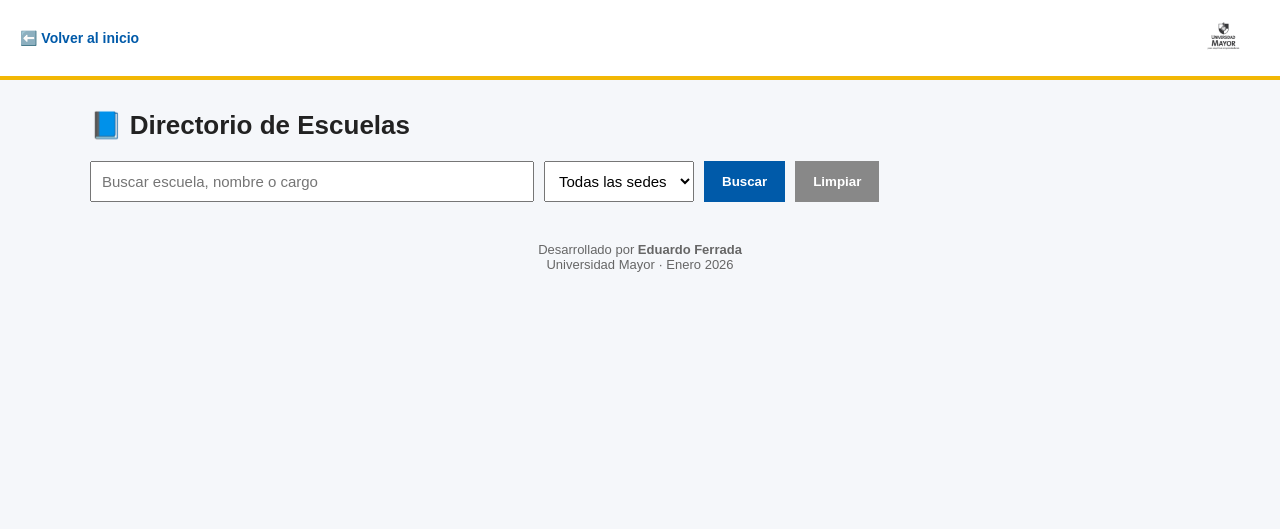
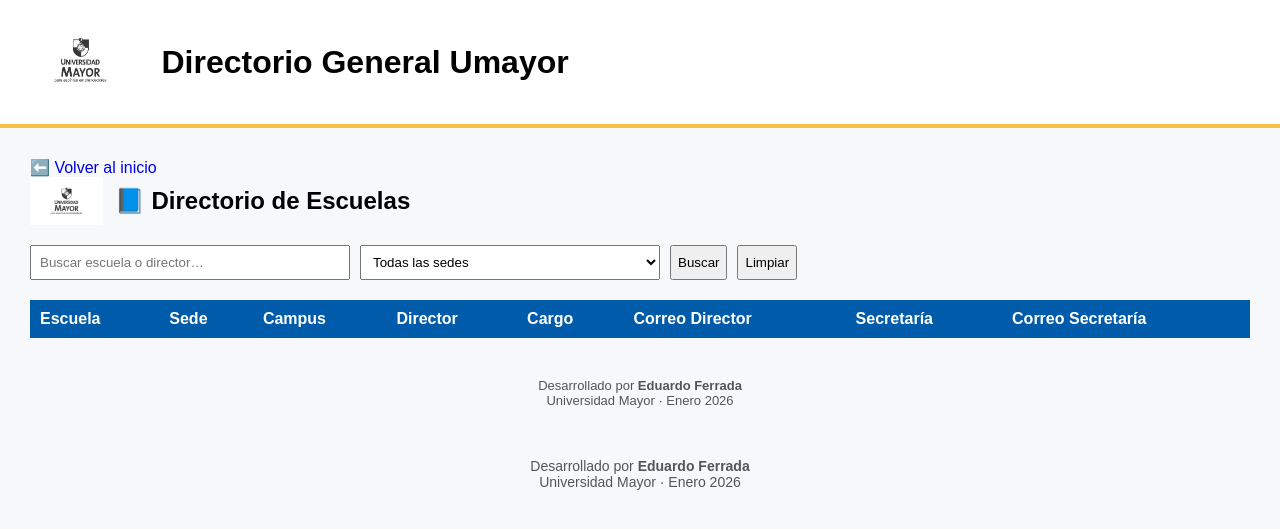
Before and after one commit to EduFerradamonitor/directorio-umayor, a Flask app: page /escuelas in a window 1280 px wide. Shown: the top 529 px of the page. Run offline with Flask 3, Linux system fonts and the light colour scheme; lists and menus that the app fills with data are empty.

Commit message:
Update escuelas.html

```diff
--- a/templates/escuelas.html
+++ b/templates/escuelas.html
@@ -1,210 +1,197 @@
-<!DOCTYPE html>
-<html lang="es">
-<head>
-    <meta charset="UTF-8">
-    <title>Directorio de Escuelas | UM</title>
-    <meta name="viewport" content="width=device-width, initial-scale=1">
+{% extends "base.html" %}
+{% block content %}
 
 <style>
-        body{
-            margin:0;
-            font-family: Arial, Helvetica, sans-serif;
-            background:#f5f7fa;
-            color:#222;
+.page-header {
+    display: flex;
+    align-items: center;
+    gap: 12px;
+    margin-bottom: 20px;
 }
 
-        /* Barra superior */
-        .top{
-            background:#ffffff;
-            padding:12px 20px;
-            display:flex;
-            align-items:center;
-            gap:15px;
-            border-bottom:4px solid #f2b705;
+.page-header img {
+    height: 48px;
 }
 
-        .top a{
-            text-decoration:none;
-            color:#005aa9;
-            font-weight:600;
-            font-size:14px;
+.page-header h2 {
+    margin: 0;
 }
 
-        .logo{
-            margin-left:auto;
+.toolbar {
+    display: flex;
+    gap: 10px;
+    margin-bottom: 20px;
 }
 
-        .logo img{
-            height:48px;
+.toolbar input,
+.toolbar select {
+    padding: 8px;
+    width: 300px;
 }
 
-        /* Contenedor */
-        .container{
-            max-width:1100px;
-            margin:30px auto;
-            padding:0 20px;
+table {
+    width: 100%;
+    border-collapse: collapse;
 }
 
-        h1{
-            font-size:26px;
-            margin-bottom:20px;
+th {
+    background: #005baa;
+    color: white;
+    padding: 10px;
+    text-align: left;
 }
 
-        /* Buscador */
-        .search{
-            display:flex;
-            gap:10px;
-            flex-wrap:wrap;
-            margin-bottom:20px;
+td {
+    padding: 8px;
+    border-bottom: 1px solid #ddd;
 }
 
-        .search input,
-        .search select{
-            padding:10px;
-            font-size:15px;
-            width:60%;
-            max-width:420px;
+.correo a {
+    color: #005baa;
+    text-decoration: underline;
 }
 
-        .search select{
-            width:auto;
+.tooltip {
+    position: relative;
+    cursor: help;
 }
 
-        .search button{
-            padding:10px 18px;
-            background:#005aa9;
-            color:#fff;
-            border:none;
-            cursor:pointer;
-            font-weight:600;
+.tooltip .tooltip-box {
+    visibility: hidden;
+    background: #333;
+    color: #fff;
+    padding: 8px;
+    border-radius: 4px;
+    position: absolute;
+    top: 100%;
+    left: 0;
+    z-index: 10;
+    width: max-content;
+    max-width: 280px;
+    font-size: 13px;
 }
 
-        .search button.secondary{
-            background:#888;
+.tooltip:hover .tooltip-box {
+    visibility: visible;
 }
-
-        /* Tabla */
-        table{
-            width:100%;
-            border-collapse:collapse;
-            background:#fff;
-        }
-
-        th, td{
-            border:1px solid #ddd;
-            padding:10px;
-            vertical-align:top;
-            font-size:14px;
-        }
-
-        th{
-            background:#005aa9;
-            color:#fff;
-            text-align:left;
-        }
-
-        /* Tooltip */
-        .info{
-            cursor:help;
-            color:#005aa9;
-            font-weight:bold;
-        }
-
-        /* Footer */
-        footer{
-            text-align:center;
-            font-size:13px;
-            color:#666;
-            margin:40px 0 20px;
+.footer {
+    margin-top: 40px;
+    text-align: center;
+    font-size: 13px;
+    color: #555;
 }
 </style>
-</head>
 
-<body>
+<a href="/" style="text-decoration:none;">⬅️ Volver al inicio</a>
 
-<!-- Barra superior -->
-<div class="top">
-    <a href="/">⬅️ Volver al inicio</a>
-
-    <div class="logo">
-        <img src="{{ url_for('static', filename='img/logoum.jpg') }}" alt="UM">
-    </div>
+<div class="page-header">
+    <img src="{{ url_for('static', filename='img/logoum.jpg') }}">
+    <h2>📘 Directorio de Escuelas</h2>
 </div>
 
-<div class="container">
-    <h1>📘 Directorio de Escuelas</h1>
-
-    <div class="search">
-        <input id="q" placeholder="Buscar escuela, nombre o cargo"
-               onkeydown="if(event.key==='Enter') buscar();">
-
+<div class="toolbar">
+    <input type="text" id="q" placeholder="Buscar escuela o director…">
     <select id="sede">
         <option value="">Todas las sedes</option>
         <option value="santiago">Santiago</option>
         <option value="temuco">Temuco</option>
     </select>
-
     <button onclick="buscar()">Buscar</button>
-        <button class="secondary" onclick="limpiar()">Limpiar</button>
+    <button onclick="limpiar()">Limpiar</button>
 </div>
 
-    <div id="resultado"></div>
-</div>
-
-<footer>
-    Desarrollado por <strong>Eduardo Ferrada</strong><br>
-    Universidad Mayor · Enero 2026
-</footer>
-
-<script>
-function buscar(){
-    const q = document.getElementById("q").value;
-    const sede = document.getElementById("sede").value;
-    const res = document.getElementById("resultado");
-
-    fetch(`/api/escuelas?q=${encodeURIComponent(q)}&sede=${encodeURIComponent(sede)}`)
-    .then(r => r.json())
-    .then(d => {
-        if(!d.length){
-            res.innerHTML = "<p>Sin resultados.</p>";
-            return;
-        }
-
-        let html = `
 <table>
+    <thead>
         <tr>
+            <th>Escuela</th>
+            <th>Sede</th>
+            <th>Campus</th>
             <th>Director</th>
             <th>Cargo</th>
             <th>Correo Director</th>
             <th>Secretaría</th>
             <th>Correo Secretaría</th>
-            </tr>`;
+        </tr>
+    </thead>
+    <tbody id="resultados"></tbody>
+</table>
 
-        d.forEach(r => {
-            html += `
+<div class="footer">
+    Desarrollado por <strong>Eduardo Ferrada</strong><br>
+    Universidad Mayor · Enero 2026
+</div>
+
+<script>
+const input = document.getElementById("q");
+input.addEventListener("keyup", e => {
+    if (e.key === "Enter") buscar();
+});
+
+function limpiar() {
+    document.getElementById("q").value = "";
+    document.getElementById("sede").value = "";
+    document.getElementById("resultados").innerHTML = "";
+}
+
+function buscar() {
+    const q = document.getElementById("q").value;
+    const sede = document.getElementById("sede").value;
+
+    fetch(`/api/escuelas?q=${encodeURIComponent(q)}&sede=${encodeURIComponent(sede)}`)
+        .then(r => r.json())
+        .then(data => render(data));
+}
+
+function render(data) {
+    const tbody = document.getElementById("resultados");
+    tbody.innerHTML = "";
+
+    if (!data.length) {
+        tbody.innerHTML = "<tr><td colspan='8'>Sin resultados</td></tr>";
+        return;
+    }
+
+    data.forEach(r => {
+
+        const tooltipDirector =
+            `<div class="tooltip-box">
+                Anexo: ${r.anexo_director || "No informado"}<br>
+                Restricción: ${r.restriccion || "Sin restricción"}
+            </div>`;
+
+        const tooltipSecretaria =
+            `<div class="tooltip-box">
+                Anexo: ${r.secretaria_anexo || "No informado"}
+            </div>`;
+
+        tbody.innerHTML += `
         <tr>
-                <td>${r.nombre || ""}</td>
+            <td>${r.escuela || ""}</td>
+            <td>${r.sede || ""}</td>
+            <td>${r.campus || ""}</td>
+
+            <td class="tooltip">
+                ${r.nombre || ""}
+                ${tooltipDirector}
+            </td>
+
             <td>${r.cargo || ""}</td>
-                <td>${r.correo_director ? `<a href="mailto:${r.correo_director}">${r.correo_director}</a>` : ""}</td>
-                <td>${r.secretaria || ""}</td>
-                <td>${r.correo_secretaria ? `<a href="mailto:${r.correo_secretaria}">${r.correo_secretaria}</a>` : ""}</td>
+
+            <td class="correo">
+                ${r.correo_director ? `<a href="mailto:${r.correo_director}">${r.correo_director}</a>` : ""}
+            </td>
+
+            <td class="tooltip">
+                ${r.secretaria_nombre || "No informado"}
+                ${tooltipSecretaria}
+            </td>
+
+            <td class="correo">
+                ${r.secretaria_correo ? `<a href="mailto:${r.secretaria_correo}">${r.secretaria_correo}</a>` : "No informado"}
+            </td>
         </tr>`;
     });
-
-        html += "</table>";
-        res.innerHTML = html;
-    })
-    .catch(()=>{
-        res.innerHTML = "<p>Error al consultar la información.</p>";
-    });
-}
-
-function limpiar(){
-    document.getElementById("q").value="";
-    document.getElementById("sede").value="";
-    document.getElementById("resultado").innerHTML="";
 }
 </script>
 
-</body>
-</html>
+{% endblock %}
```
Lines whose indentation alone changed are shown as unchanged.
